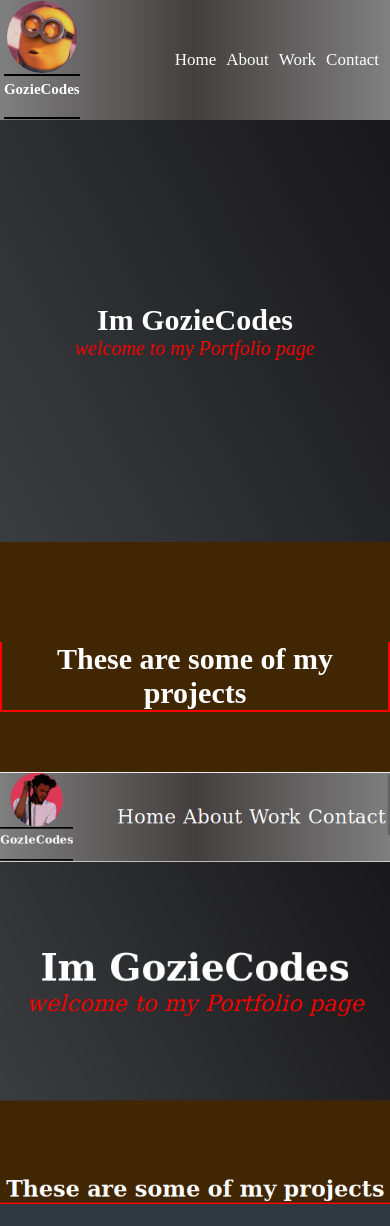
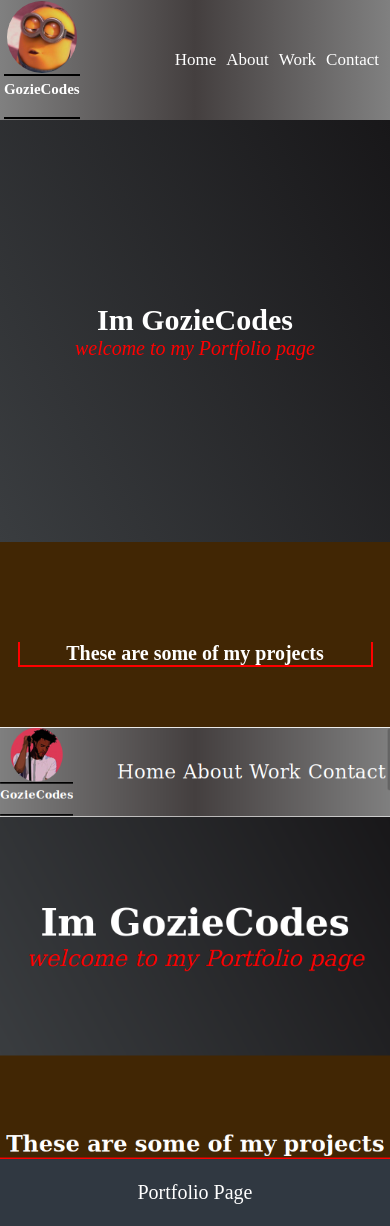
Before and after one commit to Goziecodes/portfolio, a PHP site: page / in a window 390 px wide. Shown: the top 1226 px of the page. Run offline with PHP 8.4, Linux system fonts and the light colour scheme; some libraries are stand-ins or nearby versions.

Commit message:
project header

```diff
--- a/css/style.css
+++ b/css/style.css
@@ -165,7 +165,7 @@
 }
 
 #projects-header {
-    max-width: 640px;
+    width: 90%;
     margin: 0 auto 6rem auto;
     /* margin:auto;
    margin-bottom: 6rem; */
@@ -174,6 +174,14 @@
     font-size: 3rem;
     color: white;
     /* background: red; */
+  }
+
+  @media (max-width: 28.75em) {
+    #projects-header {
+      font-size: 2rem;
+
+    }
+
   }
 
   #projects-grid{
```
